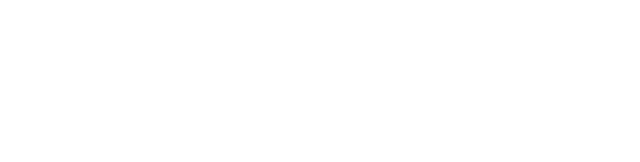
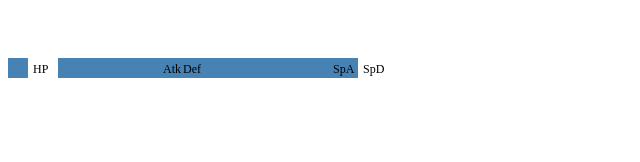
Before and after one commit to haruor/InfoVis2025, a plain HTML site: page W04/w04_task2.html in a window 1280 px wide. Shown: the whole page, without its empty margins (0-640 px from the left). Drawn offline with nearby package versions, Linux system fonts and the light colour scheme.

Commit message:
w04_task2 commit

```diff
--- a/W04/w04_task2.html
+++ b/W04/w04_task2.html
@@ -5,15 +5,33 @@
     <body>
     <script src="https://d3js.org/d3.v4.min.js"></script>
     <script>
-	 var svg = d3.select("body").append("svg");
+     var svg = d3.select("body").append("svg")
+                 .attr("width", 500)
+                 .attr("height", 500);
+
      d3.csv("https://haruor.github.io/InfoVis2025/W04/w04_task2.csv", draw );
+
      function draw(data){
          svg.selectAll("rect")
             .data(data)
             .enter()
             .append("rect")
+            .attr("x", function(d, i){ return i * 50; }) // バーの位置
+            .attr("y", 50)
             .attr("width", function(d){ return d.width; })
-            .attr("label", function(d){ return d.label; });
+            .attr("height", 20)
+            .attr("fill", "steelblue");
+
+         // ラベルを追加
+         svg.selectAll("text")
+            .data(data)
+            .enter()
+            .append("text")
+            .attr("x", function(d, i){ return i * 50 + +d.width + 5; }) // バーの右隣
+            .attr("y", 65) // バーの中央に配置
+            .text(function(d){ return d.label; })
+            .attr("font-size", "12px")
+            .attr("fill", "black");
      };
     </script>
     </body>
```
Lines whose indentation alone changed are shown as unchanged.
